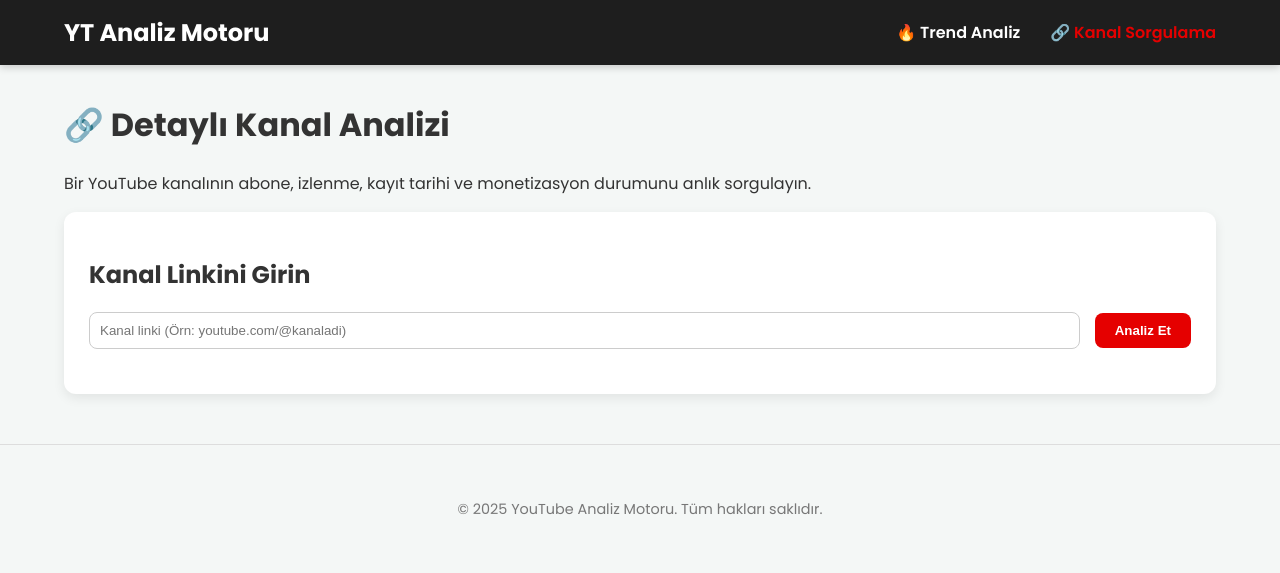
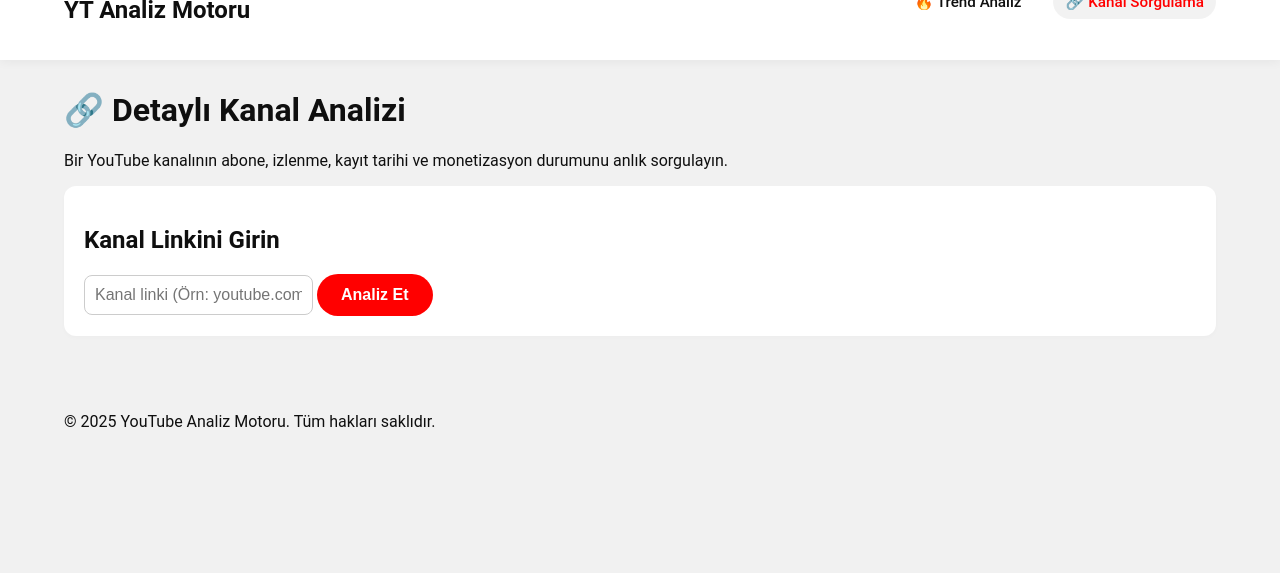
Before and after one commit to 2psgmvs86m-a11y/youtube-trend-analiz, a Flask app: page /static/channel_query.html in a window 1280 px wide. Shown: the top 573 px of the page. Run offline with Flask 3, Linux system fonts and the light colour scheme.

Commit message:
Update styles.css

```diff
--- a/static/styles.css
+++ b/static/styles.css
@@ -1,153 +1,175 @@
-/* Genel Ayarlar ve Font */
-body {
-    font-family: 'Poppins', sans-serif;
-    margin: 0;
-    padding-top: 60px; /* Sabit Menü için boşluk */
-    background-color: #f4f7f6;
-    color: #333;
+/* v2 Modern Tasarım */
+:root {
+    --primary: #ff0000;
+    --dark: #0f0f0f;
+    --light: #f9f9f9;
+    --gray: #606060;
+    --card-bg: #ffffff;
 }
 
-.container {
-    width: 90%;
-    max-width: 1200px;
-    margin: 0 auto;
-    padding: 20px 0;
+body {
+    font-family: 'Roboto', 'Poppins', sans-serif;
+    background-color: #f1f1f1;
+    margin: 0;
+    padding-top: 70px;
+    color: var(--dark);
 }
 
-/* Navigasyon Barı (PROFESYONEL MENÜ) */
+/* Menü */
 nav {
-    background-color: #1e1e1e; /* Koyu Gri/Siyah */
-    color: white;
-    padding: 15px 0;
-    box-shadow: 0 2px 8px rgba(0, 0, 0, 0.2);
-    position: fixed; /* Sabit Menü */
+    background: white;
+    height: 60px;
+    position: fixed;
     top: 0;
     width: 100%;
-    z-index: 1000;
+    z-index: 999;
+    box-shadow: 0 2px 10px rgba(0,0,0,0.05);
+    display: flex;
+    align-items: center;
 }
 
 nav .container {
     display: flex;
     justify-content: space-between;
-    align-items: center;
-    padding: 0 20px;
+    width: 90%;
+    max-width: 1200px;
+    margin: 0 auto;
 }
 
-nav h1 {
-    font-size: 1.5em;
-    margin: 0;
-    color: white;
+nav .logo {
+    font-weight: 800;
+    font-size: 1.2rem;
+    display: flex;
+    align-items: center;
+    gap: 10px;
 }
 
 nav ul {
+    display: flex;
     list-style: none;
-    margin: 0;
-    padding: 0;
-    display: flex;
-    gap: 30px;
+    gap: 20px;
 }
 
 nav a {
-    color: white;
     text-decoration: none;
-    font-weight: 600;
-    transition: color 0.3s;
+    color: var(--dark);
+    font-weight: 500;
+    font-size: 0.95rem;
+    padding: 8px 12px;
+    border-radius: 20px;
+    transition: 0.3s;
 }
 
 nav a:hover, nav a.active {
-    color: #e50000; /* YouTube Kırmızısı */
+    background-color: rgba(0,0,0,0.05);
+    color: var(--primary);
 }
 
+/* Genel Yapı */
+.container {
+    width: 90%;
+    max-width: 1200px;
+    margin: 0 auto;
+    padding-bottom: 40px;
+}
 
-/* Başlık ve Kartlar */
-header {
-    background-color: transparent; /* Header'ı kaldırdık */
-    padding: 0;
+.hero-section {
+    text-align: center;
+    padding: 40px 20px;
+}
+
+.hero-section h1 {
+    font-size: 2.5rem;
+    margin-bottom: 10px;
 }
 
 .card {
-    background: white;
-    padding: 25px;
+    background: var(--card-bg);
     border-radius: 12px;
-    box-shadow: 0 4px 12px rgba(0, 0, 0, 0.08);
-    margin-bottom: 30px;
+    padding: 20px;
+    margin-bottom: 20px;
+    box-shadow: 0 2px 5px rgba(0,0,0,0.02);
 }
 
-/* Kontroller ve Buton */
-.controls-panel {
-    display: flex;
-    gap: 15px;
-    align-items: center;
-    margin-bottom: 20px;
+/* Gridler */
+.grid-view {
+    display: grid;
+    grid-template-columns: repeat(auto-fill, minmax(300px, 1fr));
+    gap: 20px;
 }
 
-button {
-    background-color: #e50000; /* Kırmızı Buton */
-    color: white;
-    border: none;
-    border-radius: 8px;
-    padding: 10px 20px;
-    cursor: pointer;
-    font-weight: 600;
-    transition: background-color 0.3s;
-}
-
-button:hover {
-    background-color: #cc0000;
-}
-
-select {
-    padding: 10px;
-    border-radius: 8px;
-    border: 1px solid #ccc;
-}
-
-/* Video Listesi (Grid View) */
-.grid-view {
-    display: grid;
-    grid-template-columns: repeat(auto-fit, minmax(300px, 1fr));
-    gap: 25px;
-    margin-top: 20px;
-}
-
+/* Video Kartı v2 */
 .video-card {
-    background: #f9f9f9;
-    padding: 15px;
-    border-radius: 8px;
-    border-left: 5px solid #007bff; /* Mavi Çizgi */
-    box-shadow: 0 2px 5px rgba(0, 0, 0, 0.05);
+    background: white;
+    border-radius: 12px;
+    overflow: hidden;
     transition: transform 0.2s;
+    border: 1px solid #eee;
 }
 
 .video-card:hover {
     transform: translateY(-5px);
-    box-shadow: 0 6px 15px rgba(0, 0, 0, 0.1);
+    box-shadow: 0 10px 20px rgba(0,0,0,0.1);
+}
+
+.video-thumb {
+    width: 100%;
+    height: 180px;
+    object-fit: cover;
+}
+
+.video-info {
+    padding: 15px;
 }
 
 .video-title {
     font-weight: 600;
-    font-size: 1.1em;
+    margin-bottom: 5px;
+    display: -webkit-box;
+    -webkit-line-clamp: 2;
+    -webkit-box-orient: vertical;
+    overflow: hidden;
+}
+
+.video-meta {
+    font-size: 0.85rem;
+    color: var(--gray);
+}
+
+/* Butonlar ve Formlar */
+button {
+    background: var(--primary);
+    color: white;
+    border: none;
+    padding: 12px 24px;
+    border-radius: 24px;
+    font-weight: 600;
+    cursor: pointer;
+    font-size: 1rem;
+}
+
+button:hover {
+    background: #cc0000;
+}
+
+input, select {
+    padding: 12px;
+    border-radius: 8px;
+    border: 1px solid #ddd;
+    font-size: 1rem;
+    outline: none;
+}
+
+/* Etiketler (Tags) */
+.tag-cloud {
+    display: flex;
+    flex-wrap: wrap;
+    gap: 10px;
+}
+.tag {
+    background: #eee;
+    padding: 5px 10px;
+    border-radius: 15px;
+    font-size: 0.8rem;
     color: #333;
 }
-
-.video-stats {
-    font-size: 0.9em;
-    color: #666;
-    margin-top: 5px;
-}
-
-/* Diğer */
-.spinner-hidden {
-    display: none;
-    text-align: center;
-    font-size: 1.2em;
-    color: #e50000;
-}
-
-footer {
-    text-align: center;
-    padding: 20px 0;
-    border-top: 1px solid #ddd;
-    font-size: 0.9em;
-    color: #777;
-}
```
